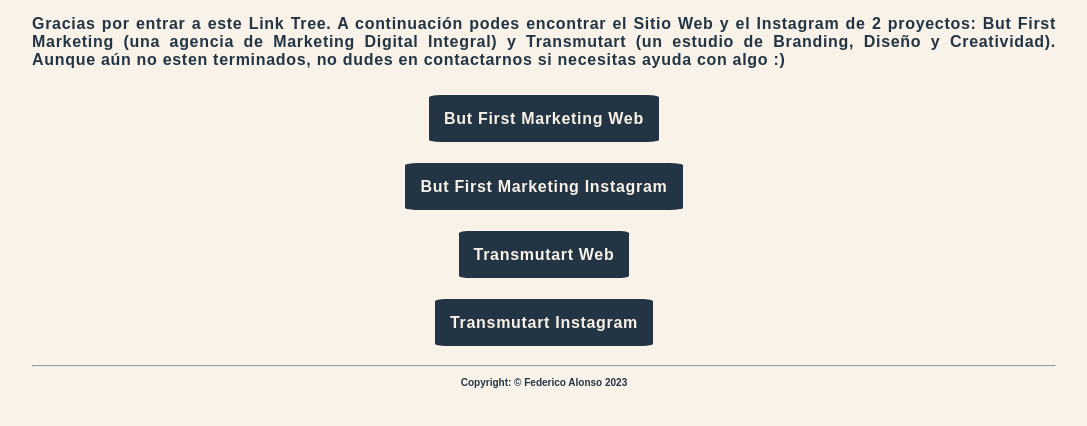
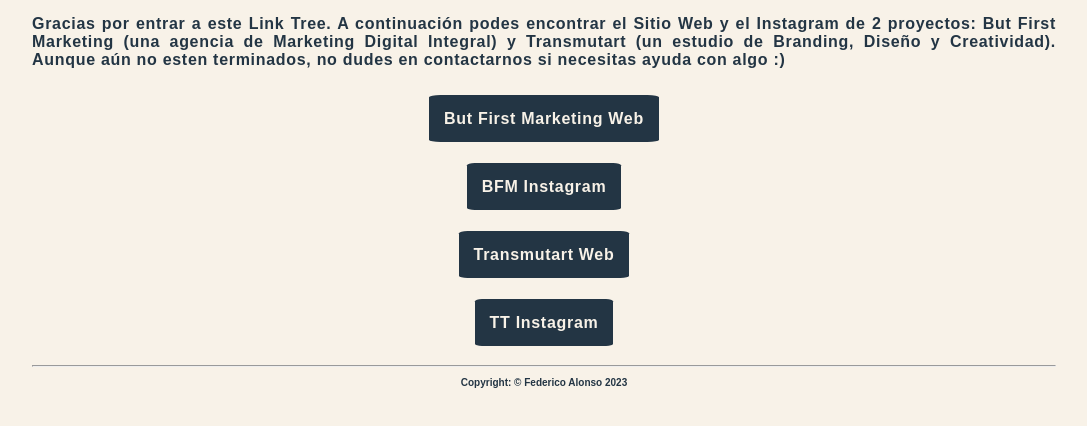
Before and after one commit to federicoalonsoo/federicoalonsoo.github.io, a plain HTML site: page index.html in a window 1280 px wide. Shown: the part 350-776 px from the top of the page, without its empty margins (96-1183 px from the left). Drawn offline with Linux system fonts and the light colour scheme.

Commit message:
modificacion botones

```diff
--- a/index.html
+++ b/index.html
@@ -39,9 +39,9 @@
         <p>Gracias por entrar a este Link Tree. A continuación podes encontrar el Sitio Web y el Instagram de 2 proyectos: But First Marketing (una agencia de Marketing Digital Integral) y Transmutart (un estudio de Branding, Diseño y Creatividad). Aunque aún no esten terminados, no dudes en contactarnos si necesitas ayuda con algo :)</p>
         <ul class="botonera">
             <li><a class="botones" href="https://butfirstmarketing.com/">But First Marketing Web</a></li>
-            <li><a class="botones" href="https://www.instagram.com/butfirst.marketing/">But First Marketing Instagram</a></li>
+            <li><a class="botones" href="https://www.instagram.com/butfirst.marketing/">BFM Instagram</a></li>
             <li><a class="botones" href="http://transmutart.com/">Transmutart Web</a></li>
-            <li><a class="botones" href="https://www.instagram.com/transmutart.estudio/">Transmutart Instagram</a></li>
+            <li><a class="botones" href="https://www.instagram.com/transmutart.estudio/">TT Instagram</a></li>
         </ul>
     </section>
     <hr>
```
